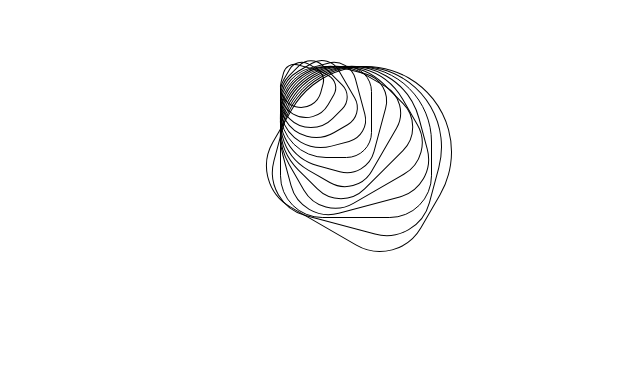
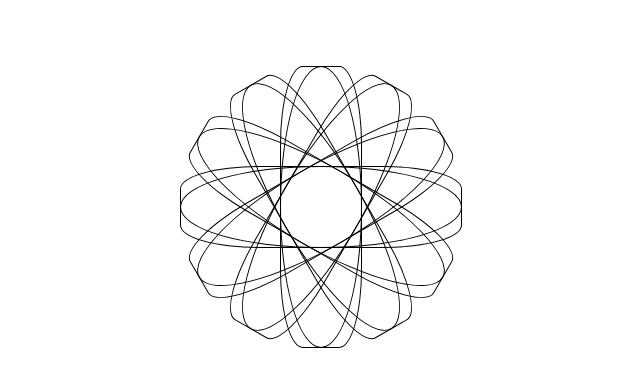
Before and after one commit to risingBirdSong/css_play, a React (Vite) app: page / in a window 1280 px wide. Shown: the part 334-720 px from the top of the page, without its empty margins (360-1000 px from the left). Built offline with nearby package versions, Linux system fonts and the light colour scheme.

Commit message:
really neat shape

```diff
--- a/componenents/Flower.tsx
+++ b/componenents/Flower.tsx
@@ -1,7 +1,7 @@
 import * as React from "react";
 import Pedal from "./Pedal";
 const Flower = () => {
-  let nums = [...Array(15).keys()].slice(1);
+  let nums = [...Array(13).keys()].slice(1);
   return (
     <div
       className="flower"
@@ -18,9 +18,9 @@ const Flower = () => {
       {nums.map((num) => {
         return (
           <Pedal
-            rotateAmount={num * 15}
-            height={num * 10}
-            width={num * 10}
+            rotateAmount={num * 30}
+            height={250}
+            width={50}
             top={0}
             left={0}
           />
```
Also changed, not shown: 2 other files (tests, documents, lock files or other folders).
